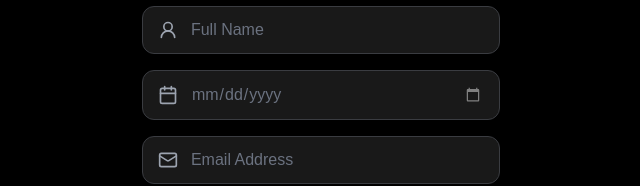
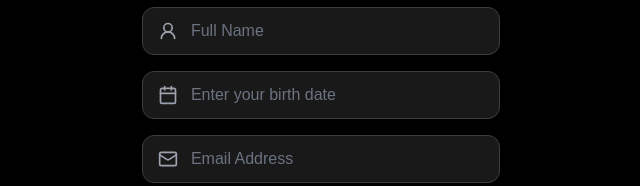
Before and after one commit to aidacarabot/frontend_savingsApp, a React (Vite) app: page /register in a window 1280 px wide. Shown: the part 287-473 px from the top of the page, without its empty margins (319-959 px from the left). Built offline with nearby package versions, Linux system fonts and the light colour scheme; a web font is replaced by a local one.

Commit message:
fecha birthdate

```diff
--- a/src/components/RegisterForm/RegisterForm.css
+++ b/src/components/RegisterForm/RegisterForm.css
@@ -146,19 +146,6 @@
   box-shadow: 0 0 0 3px var(--color-danger-25);
 }
 
-/* Date input placeholder styling */
-.auth-input-wrapper input[type="date"].date-placeholder::-webkit-datetime-edit-text,
-.auth-input-wrapper input[type="date"].date-placeholder::-webkit-datetime-edit-month-field,
-.auth-input-wrapper input[type="date"].date-placeholder::-webkit-datetime-edit-day-field,
-.auth-input-wrapper input[type="date"].date-placeholder::-webkit-datetime-edit-year-field {
-  color: var(--color-text-tertiary);
-}
-
-.auth-input-wrapper input[type="date"]::-webkit-calendar-picker-indicator {
-  filter: invert(0.5);
-  cursor: pointer;
-}
-
 .auth-input-icon {
   position: absolute;
   left: 16px;
--- a/src/components/RegisterForm/RegisterForm.jsx
+++ b/src/components/RegisterForm/RegisterForm.jsx
@@ -10,8 +10,7 @@ import Button from '../Button/Button';
 import { SuccessMessage } from '../Messages/Messages';
 
 const RegisterForm = ({ onToggleForm = null }) => {
-  const { register, handleSubmit, formState: { errors }, getValues, setError, watch } = useForm();
-  const birthDateValue = watch('birthDate');
+  const { register, handleSubmit, formState: { errors }, getValues, setError } = useForm();
   const navigate = useNavigate();
   const [showPassword, setShowPassword] = useState(false);
   const [showRepeatPassword, setShowRepeatPassword] = useState(false);
@@ -104,9 +103,13 @@ const RegisterForm = ({ onToggleForm = null }) => {
               </span>
               <input
                 {...register("birthDate", { required: "Birth Date is required" })}
-                type="date"
+                type="text"
+                placeholder="Enter your birth date"
+                min="1900-01-01"
                 max={new Date().toISOString().split('T')[0]}
-                className={`${errors.birthDate ? 'error' : ''} ${!birthDateValue ? 'date-placeholder' : ''}`.trim()}
+                onFocus={(e) => { e.target.type = 'date'; }}
+                onBlur={(e) => { if (!e.target.value) e.target.type = 'text'; }}
+                className={errors.birthDate ? 'error' : ''}
               />
             </div>
             {errors.birthDate && <p className="auth-error-message">{errors.birthDate.message}</p>}
```
